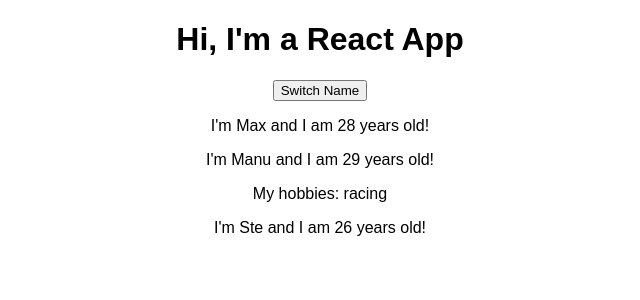
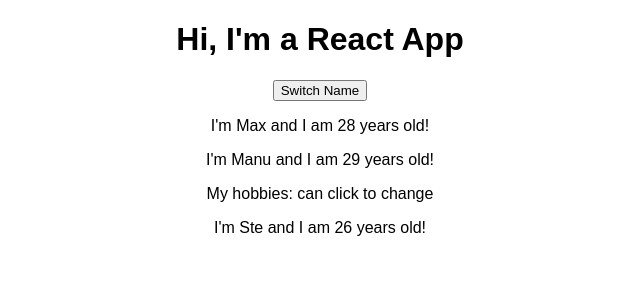
Before and after one commit to thanhthai3010/react-complete-guide, a React (Create React App) app: page / in a window 1280 px wide. Shown: the top 300 px of the page, without its empty margins (320-960 px from the left). Built offline with nearby package versions, Linux system fonts and the light colour scheme.

Commit message:
3 - Basic - Passing method reference

```diff
--- a/src/App.js
+++ b/src/App.js
@@ -8,8 +8,7 @@
       { name: "Max", age: 28 },
       { name: "Manu", age: 29 },
       { name: "Ste", age: 26 }
-    ],
-    otherState: "Some other value"
+    ]
   });
 
   const switchNameHandler = () => {
@@ -33,8 +32,9 @@
       <Person
         name={personsState.persons[1].name}
         age={personsState.persons[1].age}
+        click={switchNameHandler}
       >
-        My hobbies: racing
+        My hobbies: can click to change
       </Person>
       <Person
         name={personsState.persons[2].name}
--- a/src/Person/Person.js
+++ b/src/Person/Person.js
@@ -3,7 +3,7 @@
 const person = props => {
   return (
     <div>
-      <p>
+      <p onClick={props.click}>
         I'm {props.name} and I am {props.age} years old!
       </p>
       <p>{props.children}</p>
```
